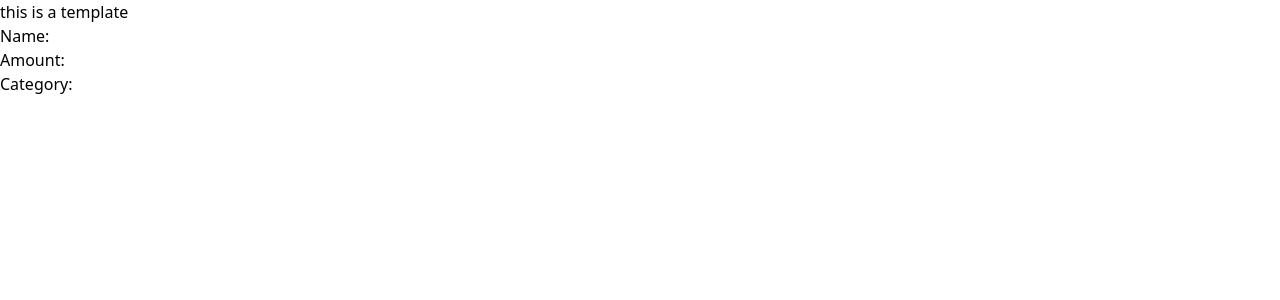
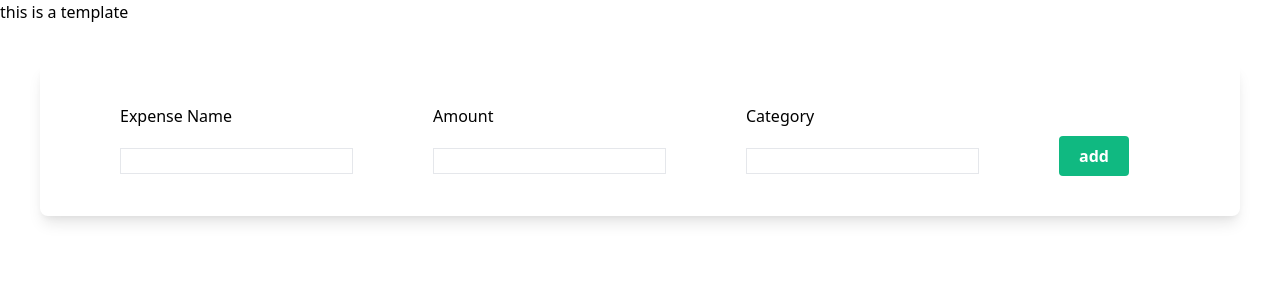
Before and after one commit to GianlorenzoDercole/tracker, a Django app: page / in a window 1280 px wide. Shown: the top 300 px of the page. Run offline with Django 4.2, Linux system fonts and the light colour scheme; style sheets or scripts are compiled from the project's sources.

Commit message:
added styling to form see index.html line 4

```diff
--- a/mysite/myapp/templates/myapp/index.html
+++ b/mysite/myapp/templates/myapp/index.html
@@ -1,8 +1,37 @@
 {% extends 'myapp/base.html' %}
 {% block body %}
     <h1>this is a template</h1>
-    <form action="">
+    <form class="shadow-lg m-10 rounded-lg" action="post">
+
         {% csrf_token %}
-        {{ expense_form.as_p }}
+        <div class="form-container px-10 py-10 flex">
+
+            <div class="mx-10">
+                <div class="mb-5">
+                    <label>Expense Name</label>
+                </div>
+                <div class="border ">{{ expense_form.name }}</div>
+            </div>
+
+            <div class="mx-10">
+                <div class="mb-5">
+                    <label>Amount</label>
+                </div>
+                <div class="border ">{{ expense_form.amount }}</div>
+            </div>
+
+            <div class="mx-10">
+                <div class="mb-5">
+                    <label>Category</label>
+                </div>
+                <div class="border ">{{ expense_form.category }}</div>
+            </div>
+
+            <div class="mx-10 mt-8">
+                <button class="bg-green-500 px-5 py-2 rounded text-white font-bold">add</button>
+            </div>
+
+        </div>
+
     </form>
 {% endblock %}
```
